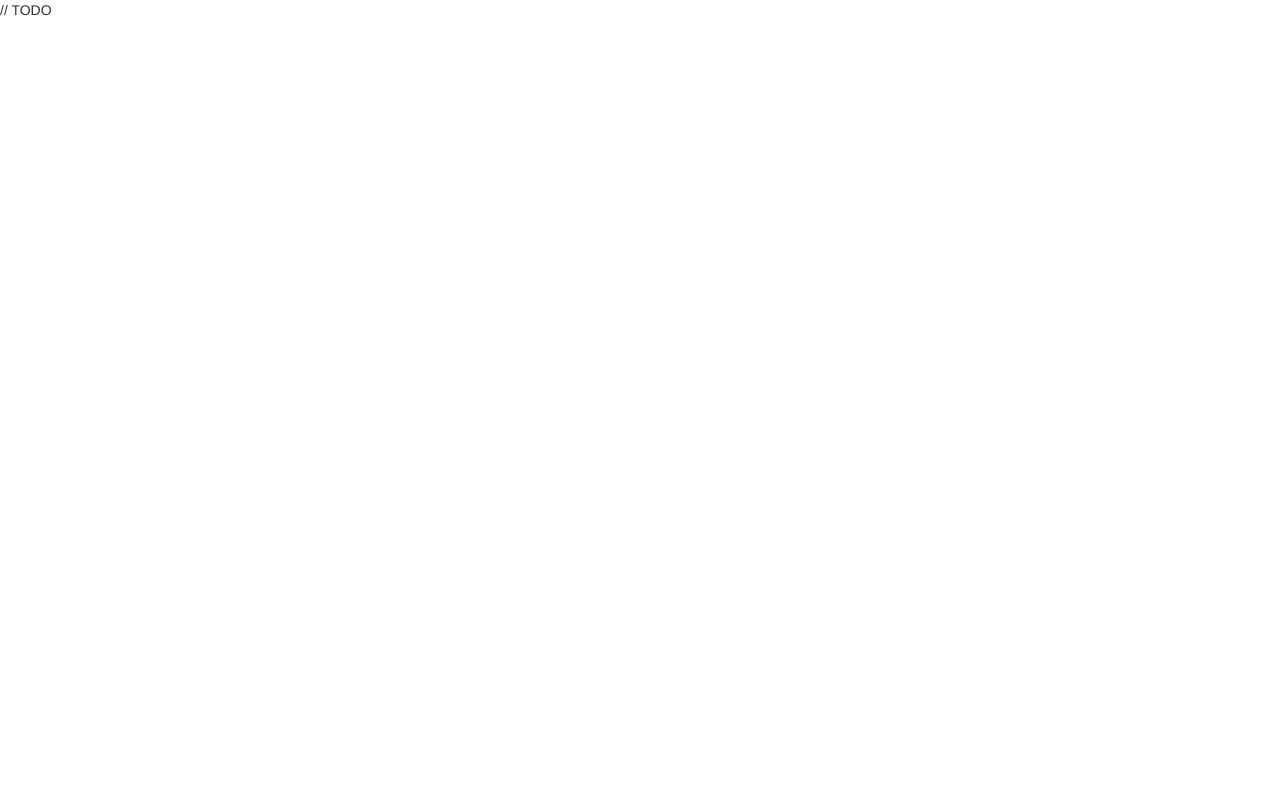
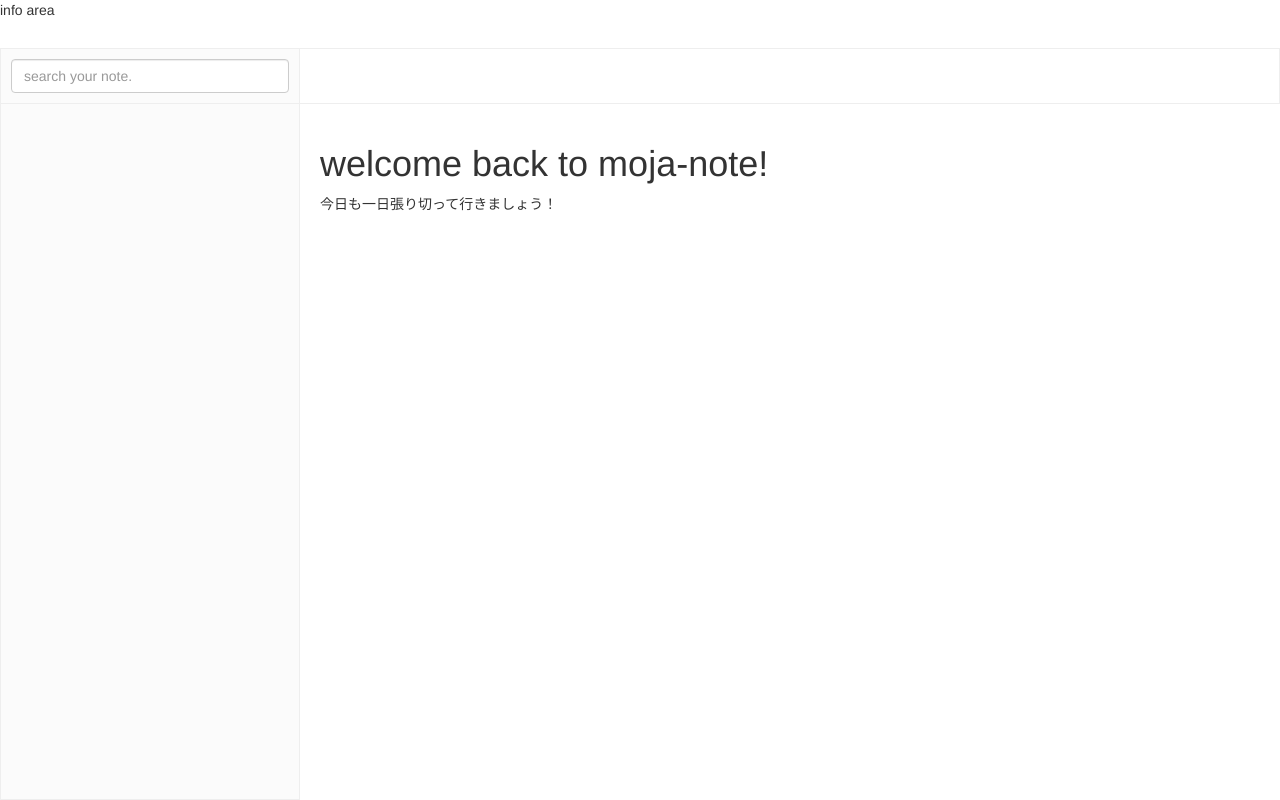
Before and after one commit to s10akir/moja-note, an Electron app: page app/index.html in a window 1280 px wide. Drawn offline with nearby package versions, Linux system fonts and the light colour scheme.

Commit message:
[new] 初期画面を作成

```diff
--- a/app/css/index.css
+++ b/app/css/index.css
@@ -1 +1,40 @@
 @import '../../node_modules/bootstrap/dist/css/bootstrap.min.css';
+
+html, body {
+    height: 100%;
+    width: 100%;
+}
+
+#info {
+    height: 48px;
+}
+
+#notes {
+    height: calc(100% - 48px);
+    width: 300px;
+    background-color: #fbfbfb;
+    float: left;
+    border: solid 1px #eee;
+}
+
+.note {
+    padding: 10px;
+    border-bottom: solid 1px #eee;
+    cursor : pointer;
+}
+
+#note-view {
+    height: calc(100% - 48px);
+    width: calc(100% - 300px);
+    float: left;
+}
+
+#note-view-buttons {
+    height: 56px;
+    border: solid 1px #eee;
+    border-left: none;
+}
+
+#note-view-body {
+    padding: 20px;
+}
--- a/app/index.html
+++ b/app/index.html
@@ -4,8 +4,25 @@
     <meta charset="UTF-8">
     <title>moja-note</title>
     <link rel="stylesheet" type="text/css" href="css/index.css">
+    <script src="script/index.js"></script>
 </head>
 <body>
-    // TODO
+    <header id="info">
+        info area
+    </header>
+    <div id="notes">
+        <div id="notes-search" class="note">
+            <input type="text" class="form-control" placeholder="search your note.">
+        </div>
+    </div>
+    <div id="note-view">
+        <header id="note-view-buttons">
+
+        </header>
+        <div id="note-view-body">
+            <h1>welcome back to moja-note!</h1>
+            <p>今日も一日張り切って行きましょう！</p>
+        </div>
+    </div>
 </body>
 </html>
```
